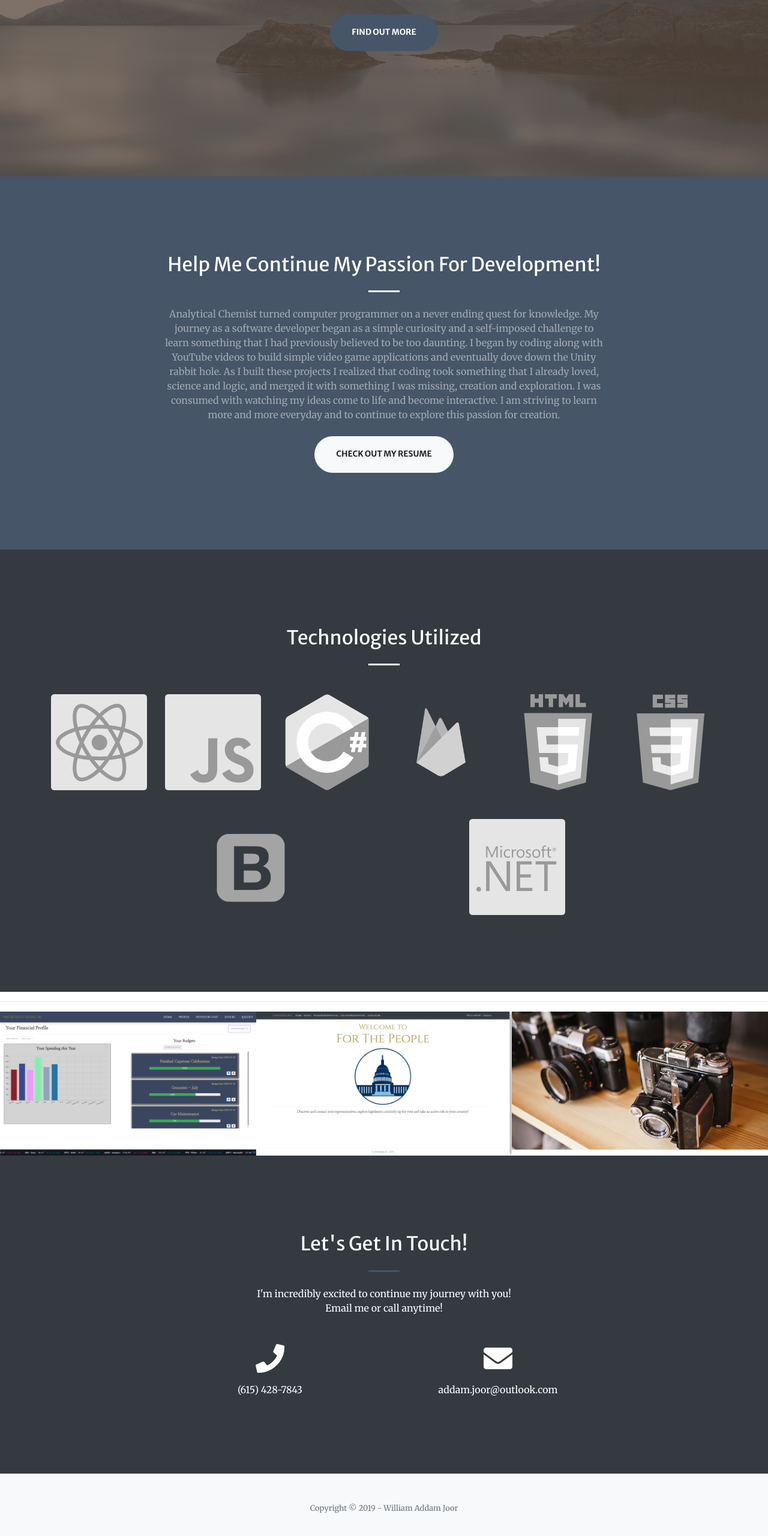
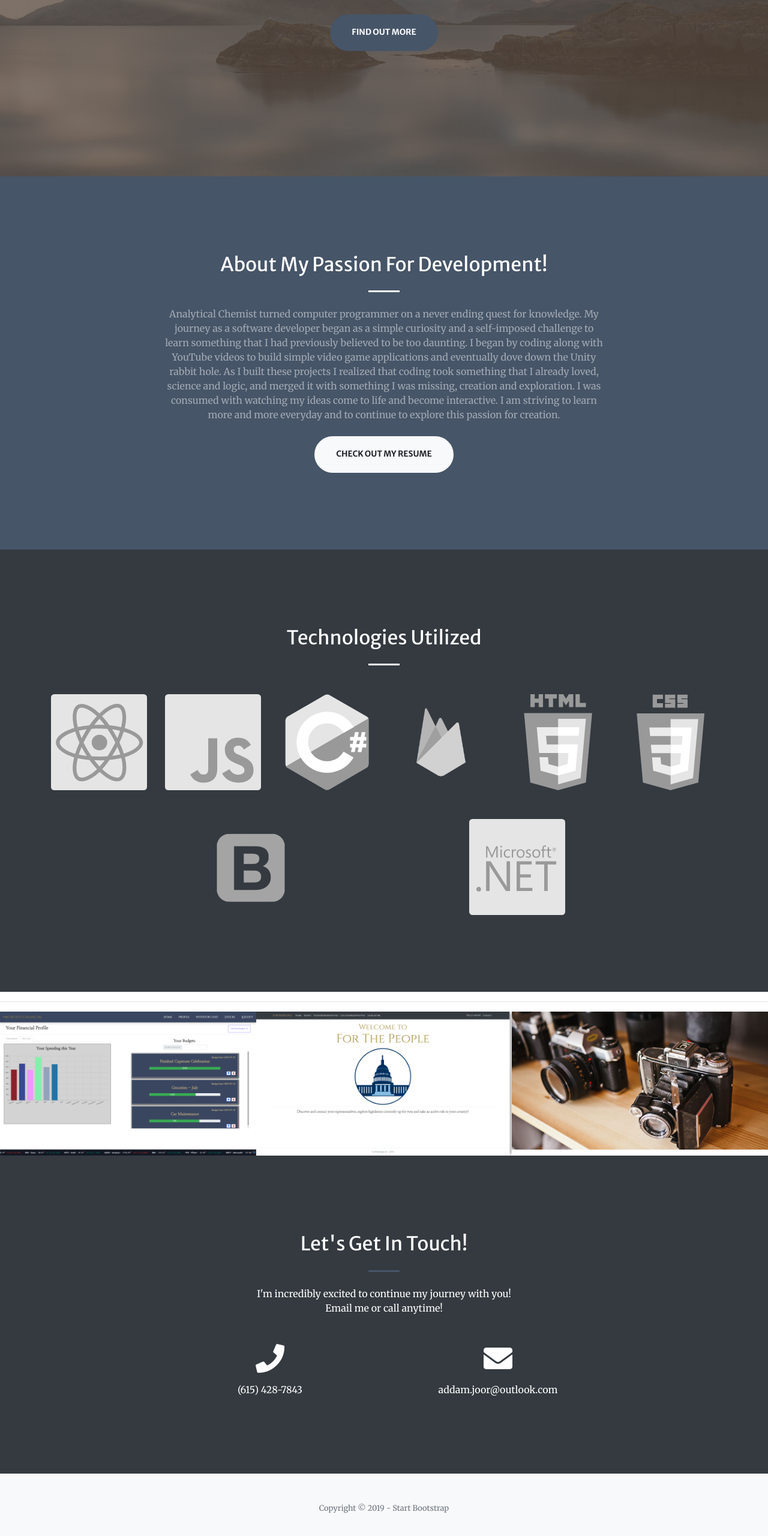
Before and after one commit to MaddaRooj/william-joor, a website with bundled scripts: page index.html in a window 1280 px wide. Shown: the part 506-3066 px from the top of the page at 60% size. Built offline with nearby package versions, Linux system fonts and the light colour scheme.

Commit message:
updated content

```diff
--- a/index.html
+++ b/index.html
@@ -71,7 +71,7 @@
     <div class="container">
       <div class="row justify-content-center">
         <div class="col-lg-8 text-center">
-          <h2 class="text-white mt-0">Help Me Continue My Passion For Development!</h2>
+          <h2 class="text-white mt-0">About My Passion For Development!</h2>
           <hr class="divider light my-4">
           <p class="text-white-50 mb-4">Analytical Chemist turned computer programmer on a never ending quest for knowledge. My journey as a software developer began as a simple curiosity and a self-imposed challenge to learn something that I had previously believed to be too daunting. I began by coding along with YouTube videos to build simple video game applications and eventually dove down the Unity rabbit hole. As I built these projects I realized that coding took something that I already loved, science and logic, and merged it with something I was missing, creation and exploration. I was consumed with watching my ideas come to life and become interactive.  I am striving to learn more and more everyday and to continue to explore this passion for creation.</p>
           <a class="btn btn-light btn-xl js-scroll-trigger" href="img/WilliamJoor-Resume-Final.pdf">Check out my Resume</a>
@@ -199,7 +199,7 @@
   <!-- Footer -->
   <footer class="bg-light py-5">
     <div class="container">
-      <div class="small text-center text-muted">Copyright &copy; 2019 - William Addam Joor</div>
+      <div class="small text-center text-muted">Copyright &copy; 2019 - Start Bootstrap</div>
     </div>
   </footer>
 
```
Also changed, not shown: img/cabo.jpg (added).
